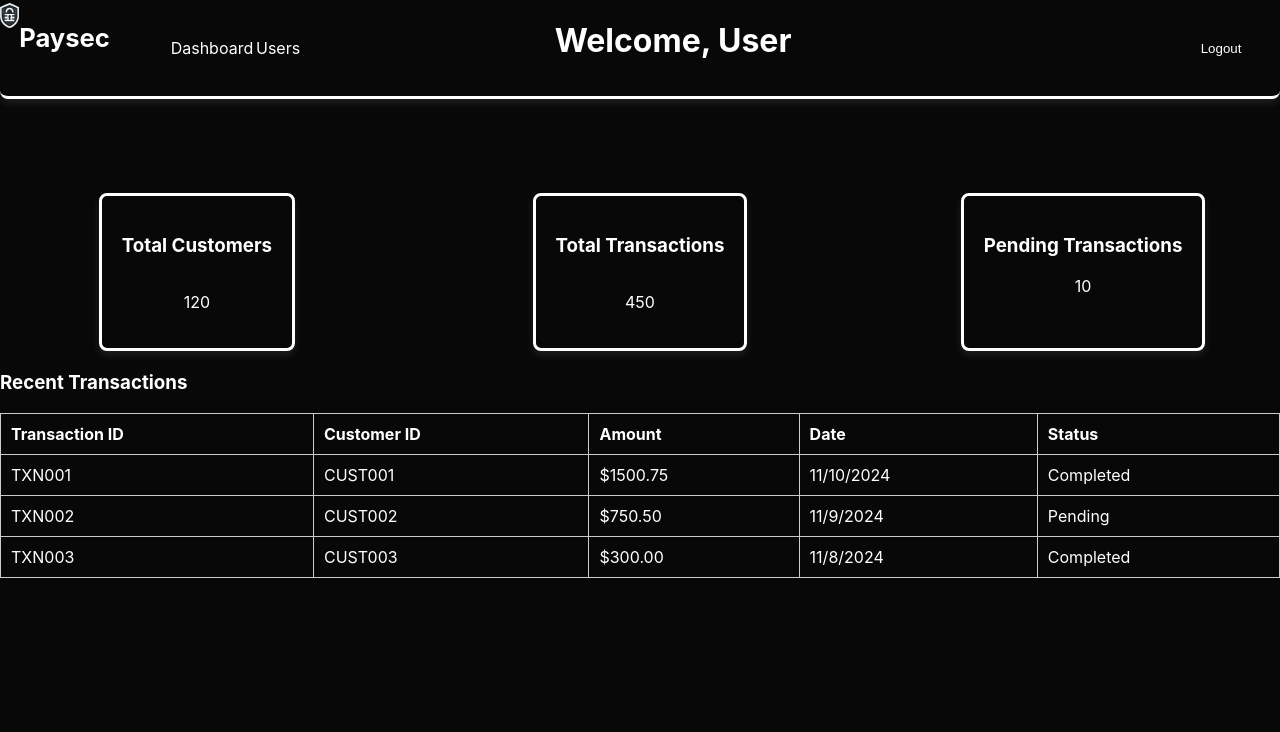
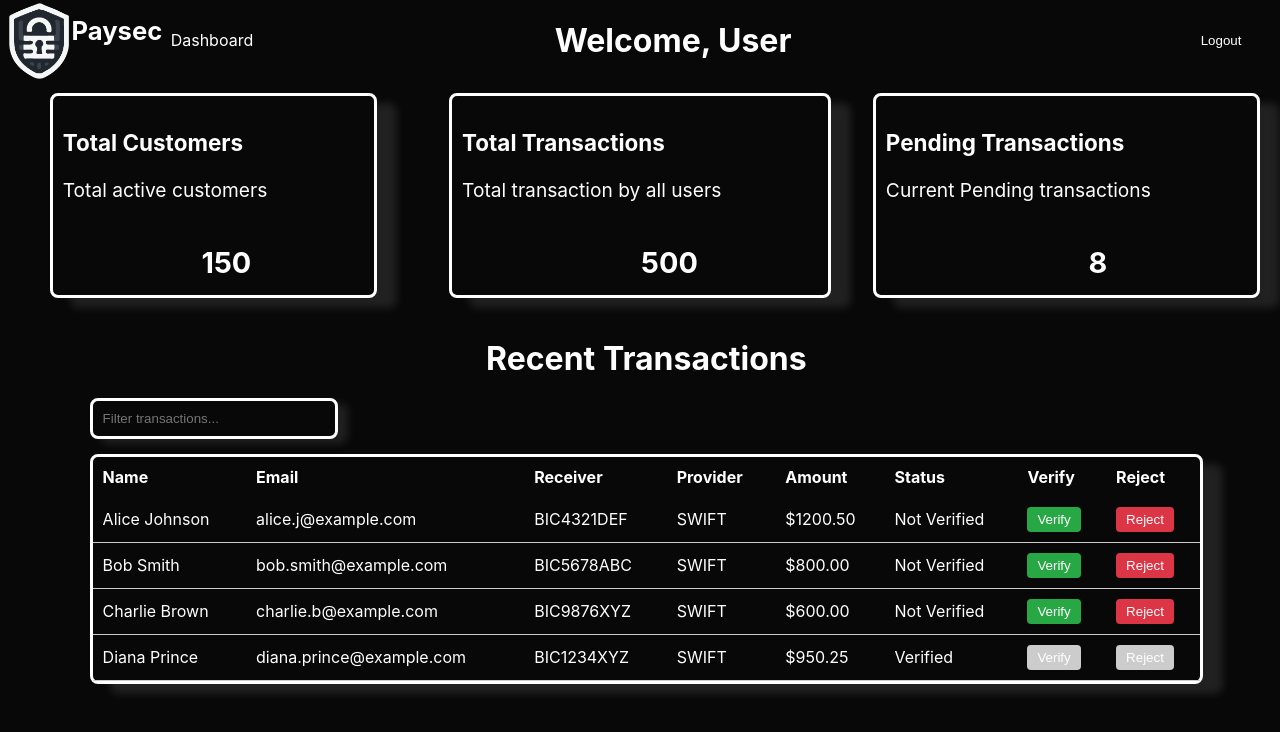
Before and after one commit to 27FoxITs/PaySec, a React (Create React App) app in the folder frontend/: page /dashboard in a window 1280 px wide. Shown: the top 732 px of the page. Built offline with nearby package versions, Linux system fonts and the light colour scheme.

Commit message:
Employee dashboard design

```diff
--- a/frontend/src/components/dashboard.css
+++ b/frontend/src/components/dashboard.css
@@ -10,7 +10,7 @@ body {
   }
 .dashboard-container {
     display: grid;
-    grid-template-rows: repeat(1, 0.5fr 1fr) ;
+    grid-template-rows: repeat(1, 0.2fr 0.8fr 1fr) ;
 
   }
 
@@ -19,10 +19,8 @@ body {
   {
     display: grid;
     grid-template-columns: repeat(1, 0.2fr 0.2fr 1fr 0.1fr ) ;
-    border-radius: 8px;
-    border-bottom: solid;
-    box-shadow: 0 4px 8px rgba(255, 255, 255, 0.1);
-    height: 50%;
+
+
 
   }
 
@@ -33,32 +31,66 @@ body {
     align-items: center;
   }
 
+  .header_links a
+  {
+    text-decoration: none;
+    color: #ffffff;
+  }
+
   .transaction_nav
   {
     display: grid;
     grid-template-columns: repeat(1, 0.24fr 0.4fr) ;
     margin-top: 2%;
+    margin-left: 5%;
 
   }
 
+  .main_stats_container
+  {
+    display: grid;
+    grid-template-columns: repeat(1, 1fr ) ;
+    justify-content: center;
+    margin-top: 1%;
+
+
+  }
+
+
   .stats-overview
   {
+
     display: grid;
-    grid-template-columns: repeat(1, 0.4fr 0.5fr 0.4fr ) ;
+    grid-template-columns: repeat(1, 1fr 1fr 1fr ) ;
     justify-items: center;
-
 
 
   }
 
   .stat-item {
     display: grid;
-    grid-template-rows: repeat(1, 0.3fr ) ;
+    grid-template-rows: repeat(1, 0.1fr 0.1fr ) ;
     text-align: center;
-    padding: 20px;
+    padding: 10px;
+    padding-right: 25%;
     border-radius: 8px;
     border: solid;
-    box-shadow: 0 4px 8px rgba(255, 255, 255, 0.1);
+    box-shadow: 20px 10px 8px rgba(255, 255, 255, 0.1);
+    height: 80%;
+
+  }
+
+  .header_item
+  {
+    font-size: 120%;
+    text-align: left;
+  }
+
+  .st_item
+  {
+    font-size: 120%;
+    text-align: center;
+    padding-left: 60%;
   }
 
 
@@ -68,6 +100,8 @@ body {
   {
     font-size: 160%;
     margin-top: 20%;
+    margin-left: 5%;
+    min-width: 60px;
   }
 
   .header_main h1
@@ -79,6 +113,7 @@ body {
   .logo_header
   {
     width: 100%;
+    min-width: 60px;
   }
 
   h1 {
@@ -88,21 +123,45 @@ body {
 
 
 
+  .main_transact_container
+  {
+    margin-left: 7%;
+    margin-right: 6%;
 
+  }
 
   .transaction-table {
     margin-top: 20px;
   }
 
+  .table_borders
+  {
+    border-radius: 8px;
+    border: solid;
+    box-shadow: 20px 10px 8px rgba(255, 255, 255, 0.1);
+  }
+
+  .transaction-table h3
+  {
+    text-align: center;
+  }
+
   .transaction-table table {
     width: 100%;
     border-collapse: collapse;
+
   }
 
-  .transaction-table th,
+
   .transaction-table td {
     padding: 10px;
-    border: 1px solid #ccc;
+    border-bottom: 1px solid #ccc;
+    text-align: left;
+  }
+
+  .transaction-table th
+  {
+    padding: 10px;
     text-align: left;
   }
 
@@ -118,3 +177,48 @@ body {
   .logout-button:hover {
     color: #20272e;
   }
+
+
+  .filter-input {
+    width: 20%;
+    padding: 10px;
+    margin-bottom: 15px;
+    border-radius: 8px;
+    color:  #fff;
+    background-color: #080808;
+    border: solid;
+    box-shadow: 10px 5px 8px rgba(255, 255, 255, 0.1);
+  }
+
+  .verify-button {
+    background-color: #28a745;
+    color: #fff;
+    padding: 5px 10px;
+    border: none;
+    border-radius: 4px;
+    cursor: pointer;
+  }
+
+  .verify-button:disabled {
+    background-color: #ccc;
+    cursor: not-allowed;
+  }
+
+  .reject-button {
+    background-color: #dc3545;
+    color: #fff;
+    padding: 5px 10px;
+    border: none;
+    border-radius: 4px;
+    cursor: pointer;
+  }
+
+  .reject-button:disabled {
+    background-color: #ccc;
+    cursor: not-allowed;
+  }
+
+  .sort_image
+  {
+    width: 3%;
+  }
--- a/frontend/src/components/emp_dashboard.js
+++ b/frontend/src/components/emp_dashboard.js
@@ -1,49 +1,83 @@
 // src/components/Dashboard.js
 import React, { useState, useEffect } from "react";
 import StatsOverview from "./statsOverview";
-import TransactionTable from "./transactionTable";
+import PendingTransactionsTable  from "./transactionTable";
+
 import "./dashboard.css";
+
+// Dummy data defined outside the component
+const dummyStats = {
+  totalCustomers: 150,
+  totalTransactions: 500,
+  pendingTransactions: 8,
+};
+
+const dummyPendingTransactions = [
+  {
+    id: "1",
+    name: "Alice Johnson",
+    email: "alice.j@example.com",
+    receiver: "BIC4321DEF",
+    provider: "SWIFT",
+    amount: 1200.5,
+    status: "Not Verified",
+  },
+  {
+    id: "2",
+    name: "Bob Smith",
+    email: "bob.smith@example.com",
+    receiver: "BIC5678ABC",
+    provider: "SWIFT",
+    amount: 800.0,
+    status: "Not Verified",
+  },
+  {
+    id: "3",
+    name: "Charlie Brown",
+    email: "charlie.b@example.com",
+    receiver: "BIC9876XYZ",
+    provider: "SWIFT",
+    amount: 600.0,
+    status: "Not Verified",
+  },
+  {
+    id: "4",
+    name: "Diana Prince",
+    email: "diana.prince@example.com",
+    receiver: "BIC1234XYZ",
+    provider: "SWIFT",
+    amount: 950.25,
+    status: "Verified",
+  },
+];
 
 const Dashboard = () => {
   // Dummy data for statistics and transactions
-  const dummyStats = {
-    totalCustomers: 120,
-    totalTransactions: 450,
-    pendingTransactions: 10,
+
+
+  const [stats, setStats] = useState(dummyStats);
+  const [pendingTransactions, setPendingTransactions] = useState(dummyPendingTransactions);
+
+  useEffect(() => {
+    setStats(dummyStats);
+    setPendingTransactions(dummyPendingTransactions);
+  }, []);
+
+  // Handle Verify action
+  const handleVerify = (id) => {
+    const updatedTransactions = pendingTransactions.map((txn) =>
+      txn.id === id ? { ...txn, status: "Verified" } : txn
+    );
+    setPendingTransactions(updatedTransactions);
   };
 
-  const dummyTransactions = [
-    {
-      transactionId: "TXN001",
-      customerId: "CUST001",
-      amount: 1500.75,
-      transactionDate: "2024-11-10",
-      status: "Completed",
-    },
-    {
-      transactionId: "TXN002",
-      customerId: "CUST002",
-      amount: 750.5,
-      transactionDate: "2024-11-09",
-      status: "Pending",
-    },
-    {
-      transactionId: "TXN003",
-      customerId: "CUST003",
-      amount: 300.0,
-      transactionDate: "2024-11-08",
-      status: "Completed",
-    },
-  ];
-
-  const [stats, setStats] = useState({});
-  const [transactions, setTransactions] = useState([]);
-
-  // Simulate data fetching
-  useEffect(() => {
-    setStats(dummyStats);
-    setTransactions(dummyTransactions);
-  }, []);
+  // Handle Reject action
+  const handleReject = (id) => {
+    const updatedTransactions = pendingTransactions.map((txn) =>
+      txn.id === id ? { ...txn, status: "Rejected" } : txn
+    );
+    setPendingTransactions(updatedTransactions);
+  };
 
   const handleLogout = () => {
     localStorage.removeItem("token");
@@ -58,8 +92,10 @@ const Dashboard = () => {
           <h1 className="logo_name">Paysec</h1>
         </div>
         <div className="header_links">
-        <p>Dashboard</p>
-        <p>Users</p>
+        <nav>
+          <a href="\dashboard">Dashboard</a>
+        </nav>
+
         </div>
         <div className="header_main">
           <h1>Welcome, User</h1>
@@ -70,14 +106,22 @@ const Dashboard = () => {
         Logout
       </button>
       </div>
-      <div className="main_transaction_container">
+      <div className="main_stats_container">
         <div className="stats">
           <StatsOverview stats={stats} />
         </div>
-        <div className="table">
-          <TransactionTable transactions={transactions} />
+
+      </div>
+      <div className="main_transact_container">
+      <div className="table">
+      <PendingTransactionsTable
+        transactions={pendingTransactions}
+        onVerify={handleVerify}
+        onReject={handleReject}
+      />
 
         </div>
+
       </div>
 
 
--- a/frontend/src/components/statsOverview.js
+++ b/frontend/src/components/statsOverview.js
@@ -6,26 +6,37 @@ const StatsOverview = ({ stats }) => {
   return (
     <div className="stats-overview">
       <div className="stat-item">
+        <div className="header_item">
+          <h3>Total Customers</h3>
+          <p>Total active customers</p>
+        </div>
         <div className="st_item">
-          <h3>Total Customers</h3>
+          <h2>{stats.totalCustomers}</h2>
         </div>
-          <p>{stats.totalCustomers}</p>
+
 
 
       </div>
       <div className="stat-item">
         <div className="header_item">
           <h3>Total Transactions</h3>
+          <p>Total transaction by all users</p>
         </div>
-          <p>{stats.totalTransactions}</p>
-
+        <div className="st_item">
+          <h2>{stats.totalTransactions}</h2>
+        </div>
 
       </div>
       <div className="stat-item">
-        <div className="st_item">
+        <div className="header_item">
           <h3>Pending Transactions</h3>
-          <p>{stats.pendingTransactions}</p>
-        </div>
+          <p>Current Pending transactions</p>
+          </div>
+          <div className="st_item">
+            <h2>{stats.pendingTransactions}</h2>
+          </div>
+
+
 
       </div>
     </div>
--- a/frontend/src/components/transactionTable.js
+++ b/frontend/src/components/transactionTable.js
@@ -1,41 +1,130 @@
 // src/components/TransactionTable.js
-import React from "react";
+import React, { useState } from "react";
 import "./dashboard.css";
+import upArrow from "../assets/up_arrow.svg";
+import downArrow from "../assets/down_arrow.svg";
 
-const TransactionTable = ({ transactions }) => {
+
+const PendingTransactionsTable = ({ transactions, onVerify, onReject }) => {
+  const [filteredTransactions, setFilteredTransactions] = useState(transactions);
+  const [sortConfig, setSortConfig] = useState({ key: null, direction: null });
+  const [filterText, setFilterText] = useState("");
+
+  // Filter transactions based on input text
+  const handleFilterChange = (e) => {
+    const value = e.target.value.toLowerCase();
+    setFilterText(value);
+    const filtered = transactions.filter(
+      (txn) =>
+        txn.name.toLowerCase().includes(value) ||
+        txn.email.toLowerCase().includes(value) ||
+        txn.receiver.toLowerCase().includes(value) ||
+        txn.provider.toLowerCase().includes(value) ||
+        txn.status.toLowerCase().includes(value)
+    );
+    setFilteredTransactions(filtered);
+  };
+
+  // Sort transactions based on column key
+  const handleSort = (key) => {
+    let direction = "ascending";
+    if (sortConfig.key === key && sortConfig.direction === "ascending") {
+      direction = "descending";
+    }
+    setSortConfig({ key, direction });
+
+    const sorted = [...filteredTransactions].sort((a, b) => {
+      if (a[key] < b[key]) return direction === "ascending" ? -1 : 1;
+      if (a[key] > b[key]) return direction === "ascending" ? 1 : -1;
+      return 0;
+    });
+
+    setFilteredTransactions(sorted);
+  };
+
+  const getSortIcon = (key) => {
+    if (sortConfig.key === key) {
+      return sortConfig.direction === "ascending" ? upArrow : downArrow;
+    }
+    return null;
+  };
+
   return (
     <div className="transaction-table">
-      <h3>Recent Transactions</h3>
+      <h1>Recent Transactions</h1>
+      <input
+        type="text"
+        placeholder="Filter transactions..."
+        value={filterText}
+        onChange={handleFilterChange}
+        className="filter-input"
+      />
+      <div className="table_borders">
       <table>
         <thead>
           <tr>
-            <th>Transaction ID</th>
-            <th>Customer ID</th>
-            <th>Amount</th>
-            <th>Date</th>
-            <th>Status</th>
+            <th onClick={() => handleSort("name")}>
+              Name <img className="sort_image" src={getSortIcon("name")} alt="" />
+            </th>
+            <th onClick={() => handleSort("email")}>
+              Email <img className="sort_image" src={getSortIcon("email")} alt="" />
+            </th>
+            <th onClick={() => handleSort("receiver")}>
+              Receiver <img className="sort_image" src={getSortIcon("receiver")} alt="" />
+            </th>
+            <th onClick={() => handleSort("provider")}>
+              Provider <img className="sort_image" src={getSortIcon("provider")} alt="" />
+            </th>
+            <th onClick={() => handleSort("amount")}>
+              Amount <img className="sort_image" src={getSortIcon("amount")} alt="" />
+            </th>
+            <th onClick={() => handleSort("status")}>
+              Status <img className="sort_image" src={getSortIcon("status")} alt="" />
+            </th>
+            <th>Verify</th>
+            <th>Reject</th>
           </tr>
         </thead>
         <tbody>
-          {transactions.length > 0 ? (
-            transactions.map((txn) => (
-              <tr key={txn.transactionId}>
-                <td>{txn.transactionId}</td>
-                <td>{txn.customerId}</td>
+          {filteredTransactions.length > 0 ? (
+            filteredTransactions.map((txn) => (
+              <tr key={txn.id}>
+                <td>{txn.name}</td>
+                <td>{txn.email}</td>
+                <td>{txn.receiver}</td>
+                <td>{txn.provider}</td>
                 <td>${txn.amount.toFixed(2)}</td>
-                <td>{new Date(txn.transactionDate).toLocaleDateString()}</td>
                 <td>{txn.status}</td>
+                <td>
+                  <button
+                    className="verify-button"
+                    onClick={() => onVerify(txn.id)}
+                    disabled={txn.status !== "Not Verified"}
+                  >
+                    Verify
+                  </button>
+                </td>
+                <td>
+                  <button
+                    className="reject-button"
+                    onClick={() => onReject(txn.id)}
+                    disabled={txn.status !== "Not Verified"}
+                  >
+                    Reject
+                  </button>
+                </td>
               </tr>
             ))
           ) : (
             <tr>
-              <td colSpan="5">No recent transactions found.</td>
+              <td colSpan="8">No pending transactions found.</td>
             </tr>
           )}
         </tbody>
       </table>
+      </div>
     </div>
   );
 };
 
-export default TransactionTable;
+export default PendingTransactionsTable;
```
Also changed, not shown: frontend/src/assets/down_arrow.svg (added), frontend/src/assets/up_arrow.svg (added).
